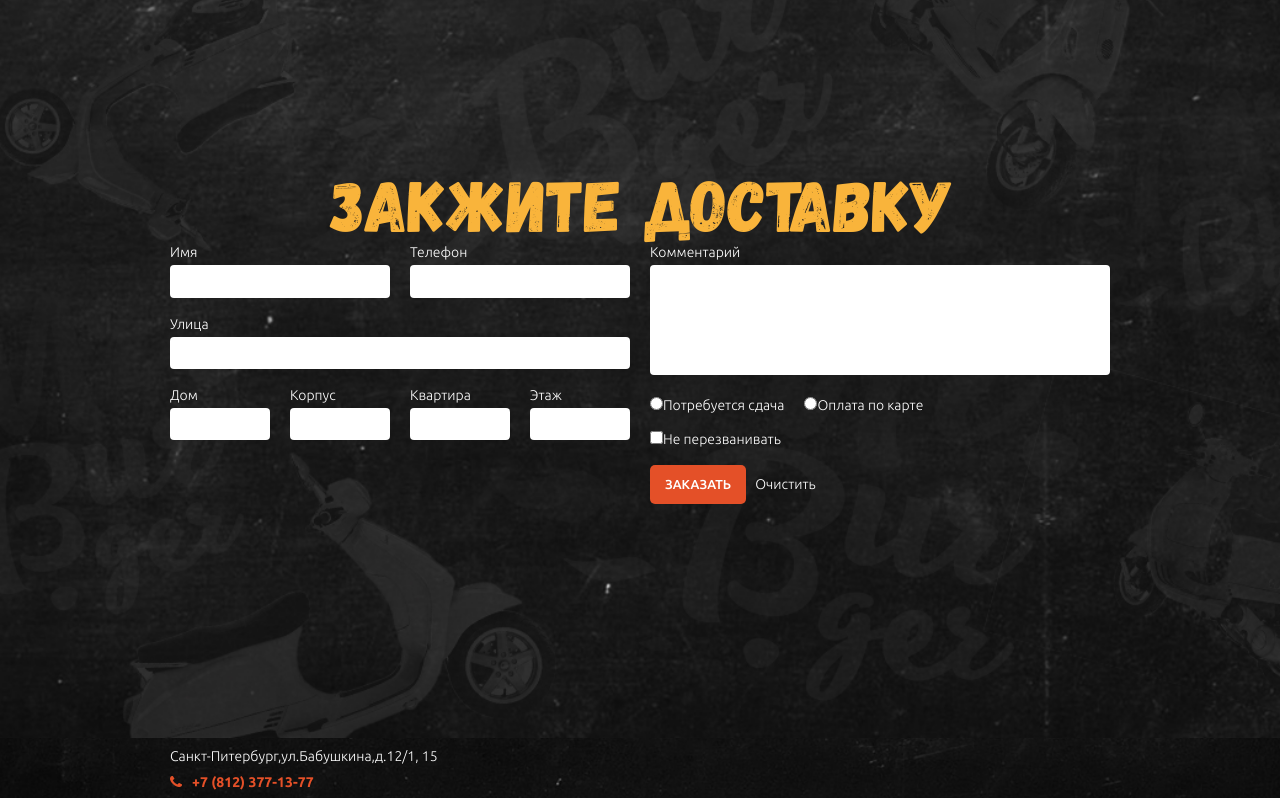
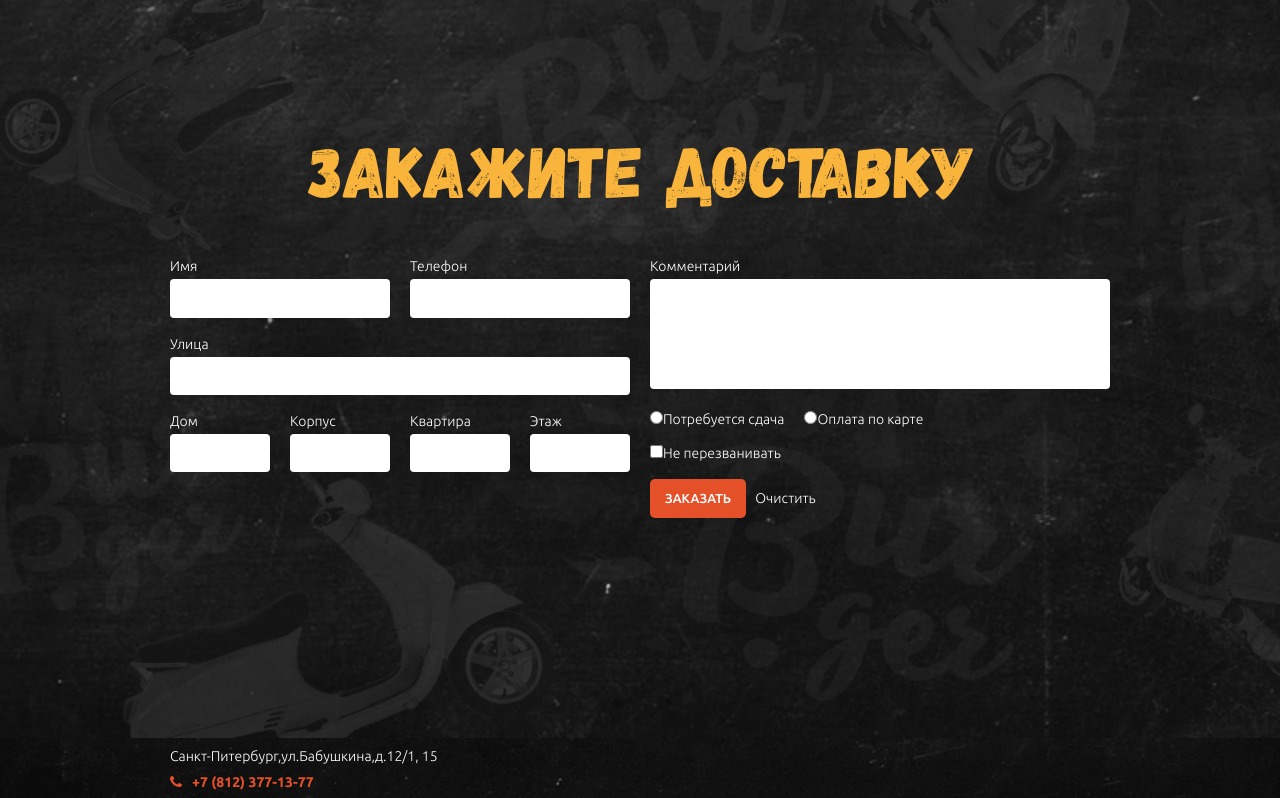
Before and after one commit to Azmi4/Azmi4.github.io, a plain HTML site: page index.html in a window 1280 px wide. Shown: the part 2462-3260 px from the top of the page. Drawn offline with Linux system fonts and the light colour scheme.

Commit message:
форма

```diff
--- a/css/_misc/layout.scss
+++ b/css/_misc/layout.scss
@@ -21,8 +21,12 @@ body {
   display: flex;
   flex-direction: column;
 
-  &_pp {
+  &_best {
     padding-bottom: 29px;
+  }
+
+  &_order {
+    padding-bottom: 20px;
   }
 }
 
--- a/css/blocks/form.scss
+++ b/css/blocks/form.scss
@@ -1,3 +1,7 @@
+.form {
+    margin-top: 48px;
+}
+
 .form__elem {
     display: flex;
     font-family: 'ubuntulight';
@@ -40,8 +44,14 @@
     background: #fff;
     border-radius: 4px;
     border: none;
-    padding: 8px 21px;
+    padding: 10px 21px;
     width: 100%;
+    border: 1px solid transparent;
+    outline: none;
+
+    &:focus {
+        border-color: $yellow;
+    }
 
     &_textarea {
         resize: none;
--- a/index.html
+++ b/index.html
@@ -62,7 +62,7 @@
         </section>
 
         <section class="section best">
-            <div class="container container_pp">
+            <div class="container container_best">
                 <div class="title title_color_black title_centered">Мы лучшие</div>
                 <ul class="best__list">
                     <li class="best__item">
@@ -228,8 +228,8 @@
         </section>
 
         <section class="section order">
-            <div class="container">
-                <div class="title title_centered">Закжите доставку</div>
+            <div class="container container_order">
+                <div class="title title_centered">Закажите доставку</div>
                 <div class="form">
                     <form action="" class="form__elem">
                         <div class="form__column">
```
Also changed, not shown: css/main.css.
